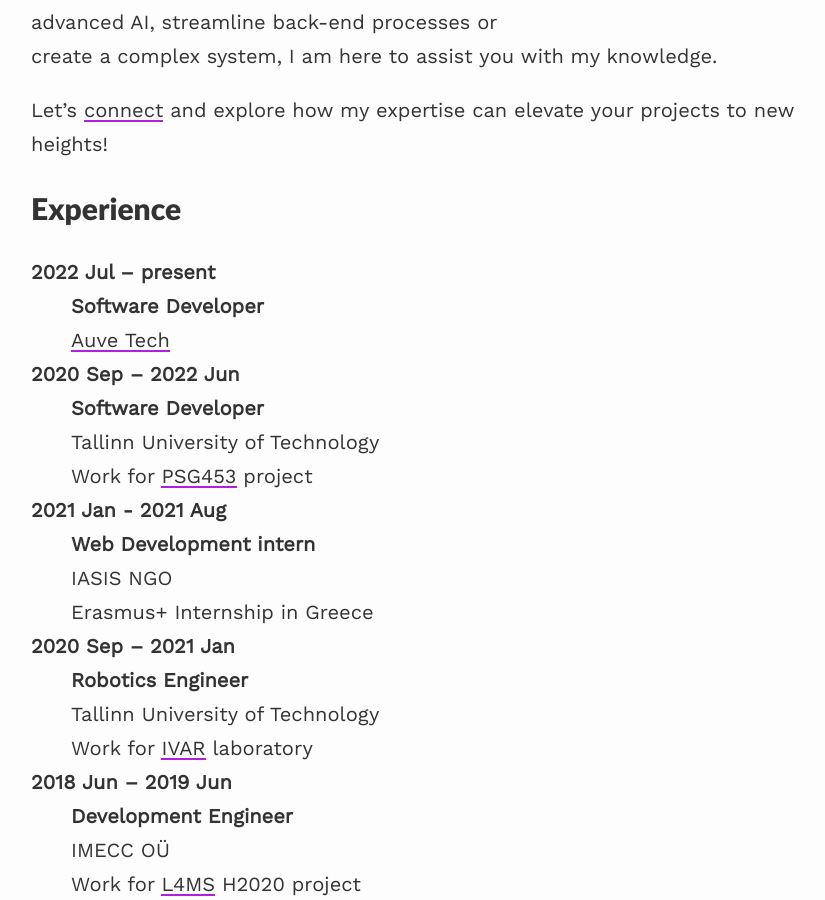
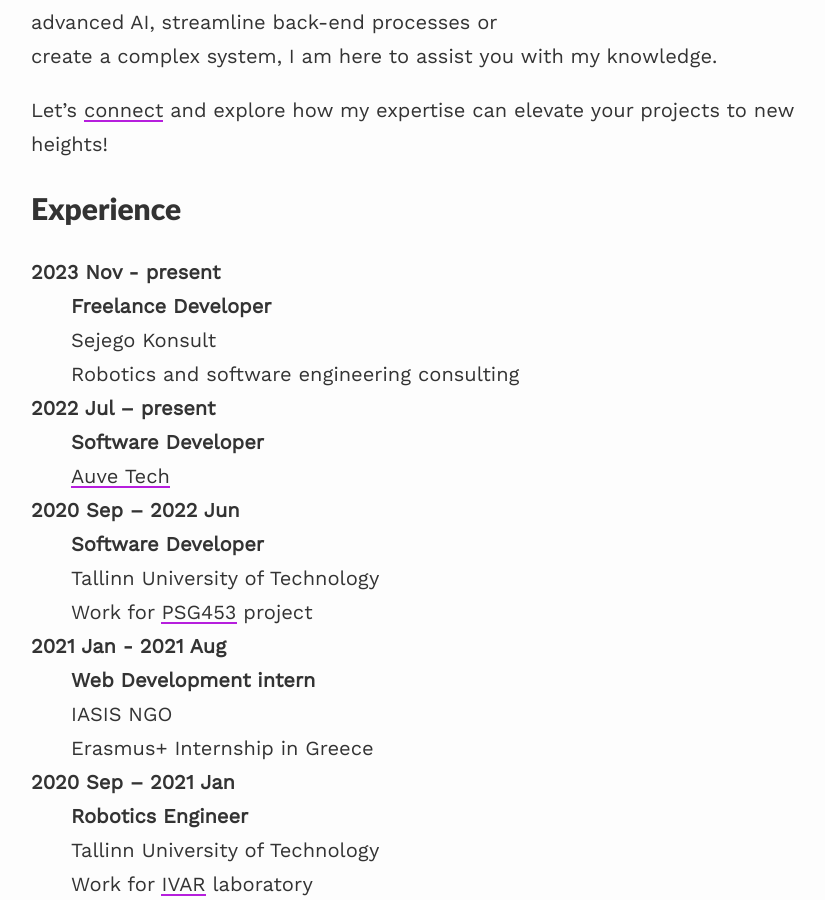
Before and after one commit to sejego/sejego, a Jekyll site: the page built from index.md, in a window 1280 px wide and 900 px high, scrolled down 468 px. Shown: the whole window, without its empty margins (209-1034 px from the left). Built offline with Jekyll 4.4.1, drawn with Linux system fonts in a browser that asks for light colours; nearby versions of some CDN libraries.

Commit message:
add freelance position

```diff
--- a/index.md
+++ b/index.md
@@ -15,6 +15,11 @@ As a consultant and developer, I am committed to translating my years of experie
 Let's [connect](#contact) and explore how my expertise can elevate your projects to new heights!
 
 ## Experience
+
+**2023 Nov - present**
+:   **Freelance Developer**
+:   Sejego Konsult
+:   Robotics and software engineering consulting
 
 **2022 Jul – present**
 :   **Software Developer**
```
